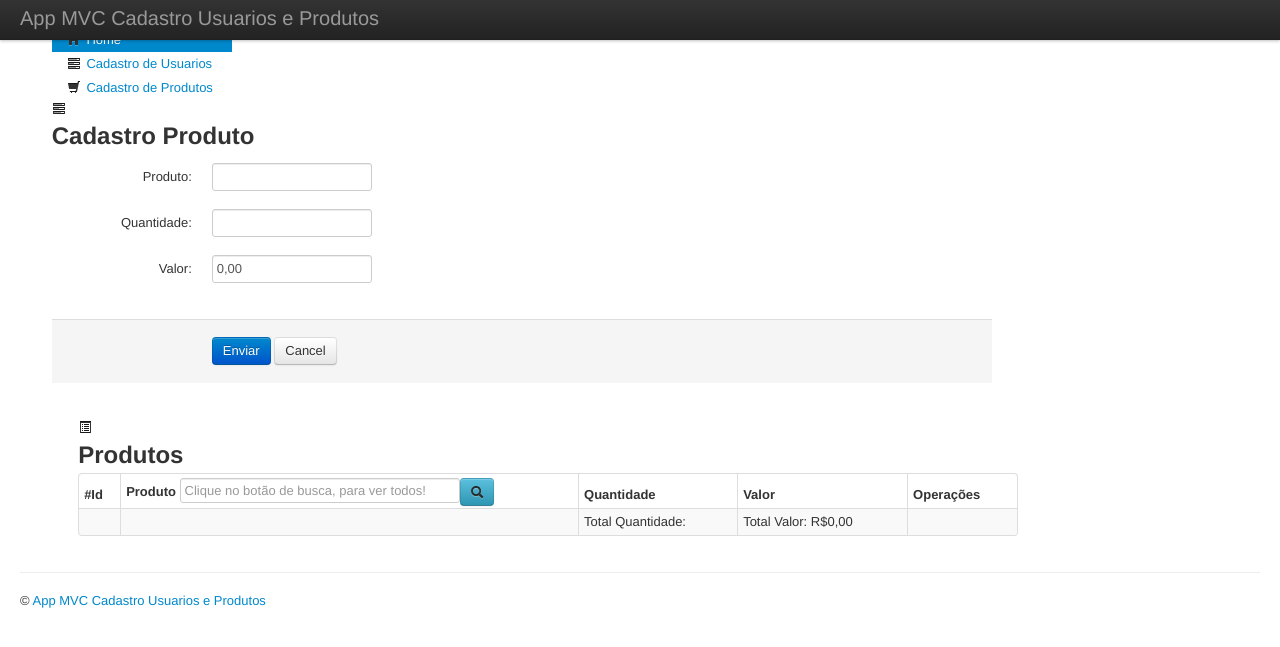
After one commit to hewersonfreitas/aplicacao-php-mvc-cliente-produto, a PHP site: page /views/CadastroProduto.php in a window 1280 px wide. The commit adds this page. Shown: the top 647 px of the page. Run offline with PHP 8.4, Linux system fonts and the light colour scheme; the template is opened without the code that fills it, so the values that code supplies are empty.

Commit message:
adicionado validaçao de produtos via jquery, alteraçoes em dao, controllers e views.

```diff
--- a/dao/ProdutoDao.class.php
+++ b/dao/ProdutoDao.class.php
@@ -11,8 +11,8 @@ class ProdutoDao extends Conexao {
                 . "values(:produto,:qtd,:valor)";
         $statement = $this->Conectar()->prepare($sql);
         $statement->bindValue(":produto", $produto->getNomeProduto());
-        $statement->bindValue(":qtd", (int) $produto->getQuantidadeProduto());
-        $statement->bindValue(":valor", (double) $produto->getValorProduto());
+        $statement->bindValue(":qtd", (int)$produto->getQuantidadeProduto());
+        $statement->bindValue(":valor", (double)$produto->getValorProduto());
         $statement->execute();
     }
 
@@ -23,42 +23,42 @@ class ProdutoDao extends Conexao {
     }
 
     public function getId($id) {
-        $sql = "SELECT * FROM produtos WHERE id_produtos = " . $id;
+        $sql = "SELECT * FROM produtos WHERE id_produtos = " . (int)$id;
         $resultSet = $this->Conectar()->query($sql);
         $resultSet->execute();
         return $resultSet->fetch(PDO::FETCH_OBJ);
     }
 
     public function getProduto($produto) {
-        $sql = "SELECT * FROM produtos WHERE nome_produto LIKE '" . $produto . "'";
+        $sql = "SELECT * FROM produtos WHERE nome_produtos LIKE '%" . $produto . "%'";
         $resultSet = $this->Conectar()->query($sql);
         $resultSet->execute();
-        return $resultSet->fetch(PDO::FETCH_OBJ);
+        return $resultSet->fetchAll(PDO::FETCH_OBJ);
     }
 
-    public function getSumQtd($id) {
-        $sql = "SELECT SUM(qtd_produtos) FROM produtos WHERE id_produto = " . (int) $id . "";
+    public function getQtd($id) {
+        $sql = "SELECT qtd_produtos FROM produtos WHERE id_produtos = " . (int) $id . "";
         $resultSet = $this->Conectar()->query($sql);
         $resultSet->execute();
         return $resultSet->fetch(PDO::FETCH_OBJ);
     }
 
     public function getSumQtdAll() {
-        $sql = "SELECT SUM(qtd_produtos) FROM produtos";
+        $sql = "SELECT SUM(qtd_produtos) as sum_qtd FROM produtos";
         $resultSet = $this->Conectar()->query($sql);
         $resultSet->execute();
         return $resultSet->fetch(PDO::FETCH_OBJ);
     }
 
-    public function getSumVal($id) {
-        $sql = "SELECT SUM(valor_produtos) FROM produtos WHERE id_produto = " . (int) $id . "";
+    public function getVal($id) {
+        $sql = "SELECT valor_produtos FROM produtos WHERE id_produtos = " . (int) $id . "";
         $resultSet = $this->Conectar()->query($sql);
         $resultSet->execute();
         return $resultSet->fetch(PDO::FETCH_OBJ);
     }
 
     public function getSumValAll() {
-        $sql = "SELECT SUM(valor_produtos) FROM produtos";
+        $sql = "SELECT SUM(valor_produtos) as sum_valor FROM produtos";
         $resultSet = $this->Conectar()->query($sql);
         $resultSet->execute();
         return $resultSet->fetch(PDO::FETCH_OBJ);
--- a/dao/UsuarioDao.class.php
+++ b/dao/UsuarioDao.class.php
@@ -31,7 +31,7 @@ class UsuarioDao extends Conexao{
     }
 
     public function getEmail($email) {
-        $sql = "SELECT email_usuario FROM usuario WHERE email_usuario = '" . $email."'";
+        $sql = "SELECT id_usuario,email_usuario FROM usuario WHERE email_usuario = '" . $email."'";
         $resultSet = $this->Conectar()->query($sql);
         $resultSet->execute();
         return $resultSet->fetch(PDO::FETCH_OBJ);
--- a/index.php
+++ b/index.php
@@ -32,7 +32,8 @@
                     <div class="sidebar-nav">
                         <ul class="nav nav-list">
                             <li class="active"><a href="index.php"><i class="icon-home icon-aqua"></i> Home</a></li>
-                            <li><a href="views/CadastroUsuario.php" ><i class="icon-tasks icon-aqua"></i> Usuario  </a></li>
+                            <li><a href="views/CadastroUsuario.php"><i class="icon-user icon-aqua"></i> Cadastro de Usuarios</a></li>
+                            <li><a href="views/CadastroProduto.php" ><i class="icon-shopping-cart icon-aqua"></i> Cadastro de Produtos  </a></li>
                         </ul>
                     </div>
                 </div><!--/span-->
--- a/views/Aviso.php
+++ b/views/Aviso.php
@@ -33,7 +33,8 @@
                     <div class="sidebar-nav">
                         <ul class="nav nav-list">
                             <li class="active"><a href="../index.php"><i class="icon-home icon-aqua"></i> Home</a></li>
-                            <li><a href="CadastroUsuario.php"><i class="icon-tasks icon-aqua"></i> Usuario</a></li>
+                            <li><a href="CadastroUsuario.php"><i class="icon-user icon-aqua"></i> Cadastro de Usuarios</a></li>
+                            <li><a href="CadastroProduto.php" ><i class="icon-shopping-cart icon-aqua"></i> Cadastro de Produtos  </a></li>
                         </ul>
                     </div>
                 </div><!--/span-->
--- /dev/null
+++ b/views/CadastroProduto.php
@@ -0,0 +1,251 @@
+<!DOCTYPE html>
+<?php
+@session_start(); //Inicia sessão
+$data; //Valor para Objeto de alteração
+
+/* Verifica se a $_SESSION['produto_update'] existe, caso exista a action recebera
+ * o valor para alteração, caso contrario valor de inserção; */
+isset($_SESSION['produto_update']) ? $_SESSION['action'] = 4 : $_SESSION['action'] = 1;
+
+/* Se existir sessão $_SESSION, iremos passar o Objeto a variavel $data */
+isset($_SESSION['produto_update']) ? $data = unserialize($_SESSION['produto_update']) : false;
+?>
+<html lang="en">
+    <head>
+        <meta charset="utf-8" />
+        <title>App MVC Cadastro Usuarios e Produtos</title>
+        <meta name="description" content="" />
+        <meta name="keywords" content="" />
+        <meta name="viewport" content="width=device-width, initial-scale=1.0" />
+        <link rel="stylesheet" type="text/css" href="../css/bootstrap.min.css" />
+        <link rel="stylesheet" type="text/css" href="../css/bootstrap-responsive.css" />
+        <link rel="stylesheet" type="text/css" href="../css/aquaadmin.css" />
+        <meta http-equiv="Content-Type" content="text/html; charset=utf-8" />
+
+    </head>
+    <body>
+        <script type="text/javascript" src="../js/jquery.min.js"></script>
+        <script type="text/javascript" src="../js/jquery.maskMoney.js"></script>
+        <script type="text/javascript" src="../js/validar-produtos.js"></script>
+        <div class="navbar navbar-fixed-top">
+            <div class="navbar-inner">
+                <div class="container-fluid">
+                    <a class="btn btn-navbar" data-toggle="collapse" data-target=".nav-collapse">
+                        <span class="icon-bar"></span>
+                        <span class="icon-bar"></span>
+                        <span class="icon-bar"></span>
+                    </a>
+                    <a class="brand" href="#">App MVC Cadastro Usuarios e Produtos</a>
+                </div>
+            </div>
+        </div>
+        <div class="container-fluid">
+            <div class="row-fluid">
+                <div class="span12 top-bar">
+                </div>
+                <div class="span2 sp2 all-left">
+                    <div class="sidebar-nav">
+                        <ul class="nav nav-list">
+                            <li class="active"><a href="../index.php" ><i class="icon-home icon-aqua"></i> Home </a></li>
+                            <li><a href="CadastroUsuario.php"><i class="icon-tasks icon-aqua"></i> Cadastro de Usuarios</a></li>
+                            <li><a href="CadastroProduto.php" ><i class="icon-shopping-cart icon-aqua"></i> Cadastro de Produtos  </a></li>
+                        </ul>
+                    </div>
+                </div><!--/span-->
+                <div class="span10 content">
+                    <div id="content">
+                        <div class="span11 panel">
+                            <div class="panel-header">
+                                <i class="icon-tasks icon-blue"></i>
+                                <h2>Cadastro Produto </h2>
+                            </div>
+                            <div class="panel-content">
+                                <p>
+                                </p><form id="form-cad-produto" class="form-horizontal" action="../controllers/ProdutosController.php?action=<?php echo $_SESSION['action'] ?>" method="POST">
+                                    <fieldset>
+                                        <div class="control-group">
+                                            <label for="inputSuccess" class="control-label">Produto:</label>
+                                            <div class="controls">
+                                                <input type="text" class="input-medium" id="produto" name="dados[]" value="<?php echo $data->nome_produtos; ?>"><i id="prod-msg"></i>
+                                            </div>
+                                        </div>
+                                        <div class="control-group">
+                                            <label for="inputSuccess" class="control-label">Quantidade:</label>
+                                            <div class="controls">
+                                                <input type="text" class="input-medium" id="quantidade" name="dados[]"  value="<?php echo $data->qtd_produtos; ?>"><i id="qtd-msg"></i>
+                                            </div>
+                                        </div>
+                                        <div class="control-group">
+                                            <label for="inputSuccess" class="control-label">Valor:</label>
+                                            <div class="controls">
+                                                <input type="text" class="input-medium" id="valor" value="<?php echo number_format($data->valor_produtos, 2, ',', '.'); ?>"name="dados[]"><i id="valor-msg"></i>
+                                            </div>
+                                        </div>
+                                        <div class="control-group">
+                                            <div class="controls">
+                                                <input type="hidden" class="input-medium" value="<?php echo ($data->id_produtos == "") ? "-" : $data->id_produtos; ?>"name="dados[]">
+                                            </div>
+                                        </div>
+                                        <div class="form-actions">
+                                            <button class="btn btn-primary" type="submit">Enviar</button>
+                                            <button class="btn" type="reset">Cancel</button>
+                                        </div>
+                                    </fieldset>
+                                </form>
+                                <?php
+                                unset($_SESSION["produto_update"]); //Destruindo sessão de update
+                                ?>
+                            </div>
+                        </div>
+
+                        <!-- Listagem Produtos-->
+                        <div class="span11 panel">
+                            <div class="panel-header">
+                                <i class="icon-list-alt icon-blue"></i>
+                                <h2>Produtos</h2>
+                            </div>
+                            <table class="table table-striped table-bordered table-condensed">
+                                <thead>
+                                    <tr>
+                                        <th>#Id</th>
+                                        <th>
+                                <div class="controls">
+                                    <div class="btn-group" style="height: 26px;">
+                                        <div class="pull-left" style="margin-top: 5px;">Produto&nbsp;</div>
+                                        <form action="<?php echo $PHP_SELF; ?>" method="POST">
+                                            <input class="input-xlarge pull-left" type="text" name="search-produto" placeholder="Clique no botão de busca, para ver todos!"style="height: 15px; margin-bottom: 0px;" >
+                                            <button type="submit" class="btn btn-small btn-info"><i class="icon-search"></i></button>
+                                        </form>
+                                    </div>
+                                </div>
+                                </th>
+                                <th>Quantidade</th>
+                                <th>Valor</th>
+                                <th>Operações</th>
+                                </tr>
+                                </thead>
+                                <tbody>
+                                    <?php
+                                    require_once '../dao/ProdutoDao.class.php';
+                                    /* Logo abaixo faremos uma busca por produtos cadastrados
+                                     * para exibirmos em um lista. Com suas operações de edição
+                                     * e remoção
+                                     */
+                                    $daoProduto = new ProdutoDao();
+
+                                    //Variavel para armazenar produtos
+                                    $produtos = 0;
+
+                                    /* Caso tenha sido enviado algum dado da mesma pagina
+                                     * verifica-se na busca quais foram requisitados.
+                                     *
+                                     * Se todos os registros, ou por produtos.
+                                     *
+                                     */
+                                    if ($_SERVER['REQUEST_METHOD'] == 'POST') {
+                                        $produtos = $daoProduto->getProduto($_REQUEST['search-produto']);//Resgata registro de unico produto ou vários através da clausula LIKE
+                                    } else {
+                                        $produtos = $daoProduto->getAll();//Resgata todos os registros
+                                    }
+
+                                    //Listagem de Produtos
+                                    foreach ($produtos as $row) {
+                                        ?>
+                                        <!-- Linha e Colunas a serem exibidos os registros através de
+                                             um foreach
+                                        -->
+                                        <tr class="id<?php echo $row->id_produtos; ?>">
+                                            <td class="id"><?php echo $row->id_produtos; ?></td>
+                                            <td><?php echo $row->nome_produtos; ?></td>
+                                            <td><?php echo $row->qtd_produtos; ?></td>
+                                            <td><?php echo "R$" . number_format($row->valor_produtos, 2, ',', '.'); ?></td>
+
+                                            <td class="operations">
+                                                <div class="btn-group pull-left">
+                                                    <a href="../controllers/ProdutosController.php?action=2&id=<?php echo $row->id_produtos; ?>" class="btn btn-small btn-warning table-edit"><i class="icon-edit"></i></a>
+                                                </div>
+                                                <div class="btn-group pull-left">
+                                                    <a href="../controllers/ProdutosController.php?action=3&id=<?php echo $row->id_produtos; ?>"class="btn btn-small btn-danger"><i class="icon-remove"></i></a>
+                                                </div>
+                                            </td>
+                                        </tr>
+                                    <?php } ?>
+                                    <tr>
+                                        <td>&nbsp;</td>
+                                        <td>&nbsp;</td>
+                                        <td>Total Quantidade:
+                                            <?php
+                                            /*
+                                             * Somando quantidade total, a partir produtos resgatados
+                                             * na busca anterior.
+                                             */
+
+                                            //Variavel para armazenamento de soma das quantidades
+                                            $somaQtd = 0;
+
+                                            //Verificando se existe algo enviado para a pagina
+                                            if ($_SERVER['REQUEST_METHOD'] == 'POST') {
+                                                /*
+                                                 * Laço foreach para verificar quantos registros
+                                                 * recuperados, e feita a soma e armazenada na variavel
+                                                 * para impressão logo após
+                                                 */
+                                                foreach ($produtos as $row) {
+                                                    $somaQtd += (int) $daoProduto->getQtd($row->id_produtos)->qtd_produtos;
+                                                }
+                                                echo $somaQtd;
+                                            } else {
+                                                //Resgata soma de todos os registros, imprime.
+                                                isset($daoProduto->getSumQtdAll()->sum_qtd)?$val = $daoProduto->getSumQtdAll()->sum_qtd:false;
+                                                echo $val;
+
+                                            }
+                                            ?>
+                                        </td>
+                                        <td>
+                                            Total Valor:
+                                            <?php
+                                            /*
+                                             * Somando quantidade total, a partir produtos resgatados
+                                             * na busca anterior.
+                                             */
+
+                                            //Variavel para armazenamento de soma dos
+                                            $somaValor = 0;
+
+                                            //Verificando se existe algo enviado para a pagina
+                                            if ($_SERVER['REQUEST_METHOD'] == 'POST') {
+                                                /*
+                                                 * Laço foreach para verificar quantos registros
+                                                 * recuperados, e feita a soma e armazenada na variavel
+                                                 * para impressão logo após
+                                                 */
+                                                foreach ($produtos as $row) {
+                                                    $somaValor +=  $daoProduto->getVal($row->id_produtos)->valor_produtos;
+                                                }
+                                                echo "R$" . number_format($somaValor, 2, ',', '.');
+                                            } else {
+                                                //Resgata soma de todos os registros
+                                                echo "R$" . number_format($daoProduto->getSumValAll()->sum_valor, 2, ',', '.');
+                                            }
+                                            ?>
+                                        </td>
+                                        <td>&nbsp;</td>
+                                    </tr>
+                                </tbody>
+                            </table>
+
+                            <div class="clear"></div>
+                        </div><!--Fim Listagem-->
+                    </div><!-- content -->
+                </div>
+            </div><!--/row-->
+            <hr />
+            <footer>
+                <p>&copy; <a href="">App MVC Cadastro Usuarios e Produtos</a></p>
+            </footer>
+        </div><!--/.fluid-container-->
+        <script type='text/javascript' src='../js/bootstrap.min.js'></script>
+
+    </body>
+</html>
```
Also changed, not shown: controllers/ProdutosController.php (added, +113 -0 lines), controllers/UsuarioController.php (+10 -11 lines), js/validar-produtos.js (added, +77 -0 lines), views/CadastroUsuario.php (+5 -3 lines), js/jquery.maskMoney.js (added), js/validar-usuario.js (renamed from js/validar.js).
